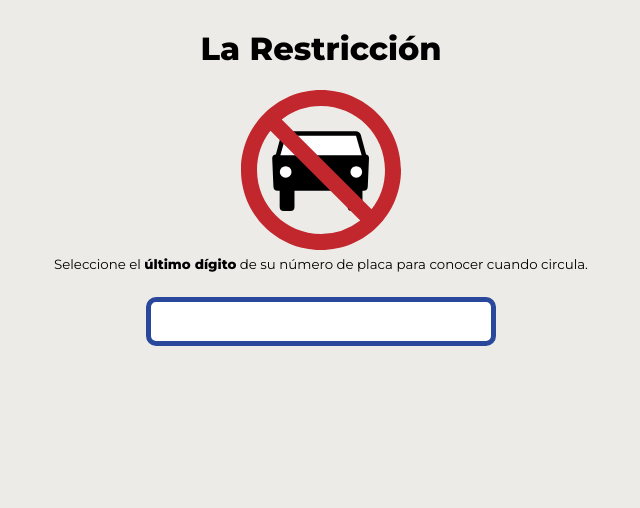
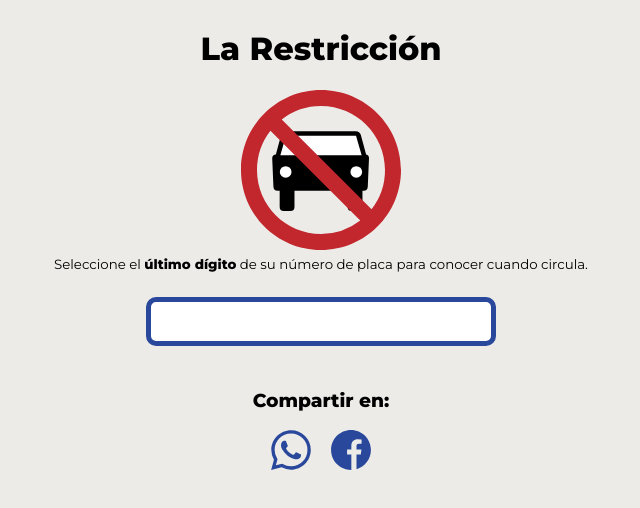
Before and after one commit to bernethe/larestriccion, a website: page index.html in a window 1280 px wide. Shown: the whole page, without its empty margins (319-959 px from the left). Drawn offline with Linux system fonts and the light colour scheme.

Commit message:
Share RRSS

```diff
--- a/index.html
+++ b/index.html
@@ -57,6 +57,13 @@ gtag('config', 'UA-162545754-1');
 				<option value="8">8</option>
 				<option value="9">9</option>
 			</select>
+		</div>
+	</div>
+	<div class="row">
+		<div class="col-12 text-center">
+			<h3>Compartir en:</h3>
+			<a href="whatsapp://send?text=https://larestriccion.com/" class="svg-link"><svg><use href="/img/rrss.svg#whatsapp"/></svg></a>
+			<a href="https://www.facebook.com/sharer.php?src=bm&v=4&i=1298038027&u=https%3A%2F%2Flarestriccion.com%2F&t=La%20Restricci%C3%B3n%20-%20Restricci%C3%B3n%20vehicular%20sanitaria%20emitida%20por%20Costa%20Rica%20en%20semana%20santa" target="_blank" class="svg-link"><svg class="svg-icon"><use href="/img/rrss.svg#facebook"/></svg></a>
 		</div>
 	</div>
 </div>
--- a/style.scss
+++ b/style.scss
@@ -94,3 +94,15 @@ i.pc {
 	&.pc-red { background-color: $_r; }
 	&.pc-yellow { background-color: $_a; }
 }
+a.svg-link {
+	@include xlink {
+		color: $_blue;
+		padding: 0 8px;
+	}
+	& svg {
+		fill: currentColor;
+		display: inline-block;
+		width: 2.5em;
+		height: 2.5em;
+	}
+}
```
Also changed, not shown: img/rrss.svg (added), style.css, 1 other file.
